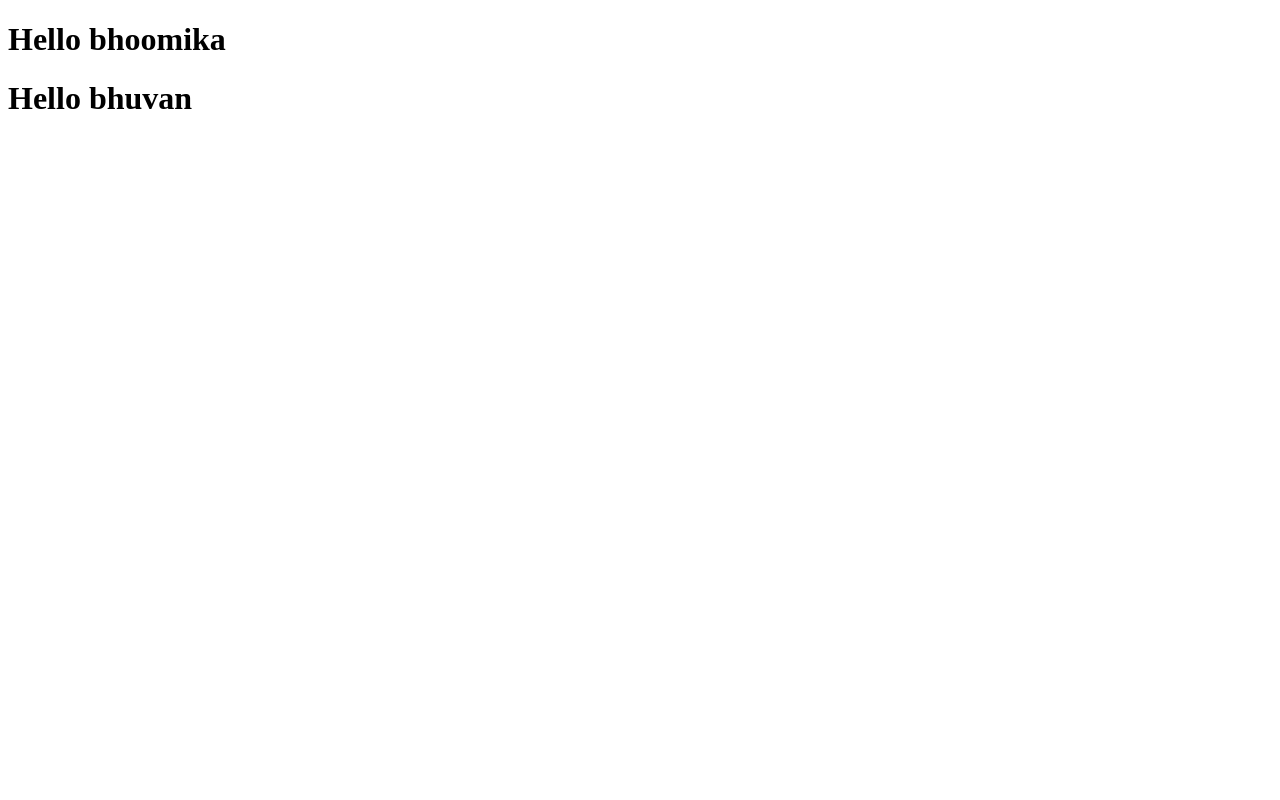
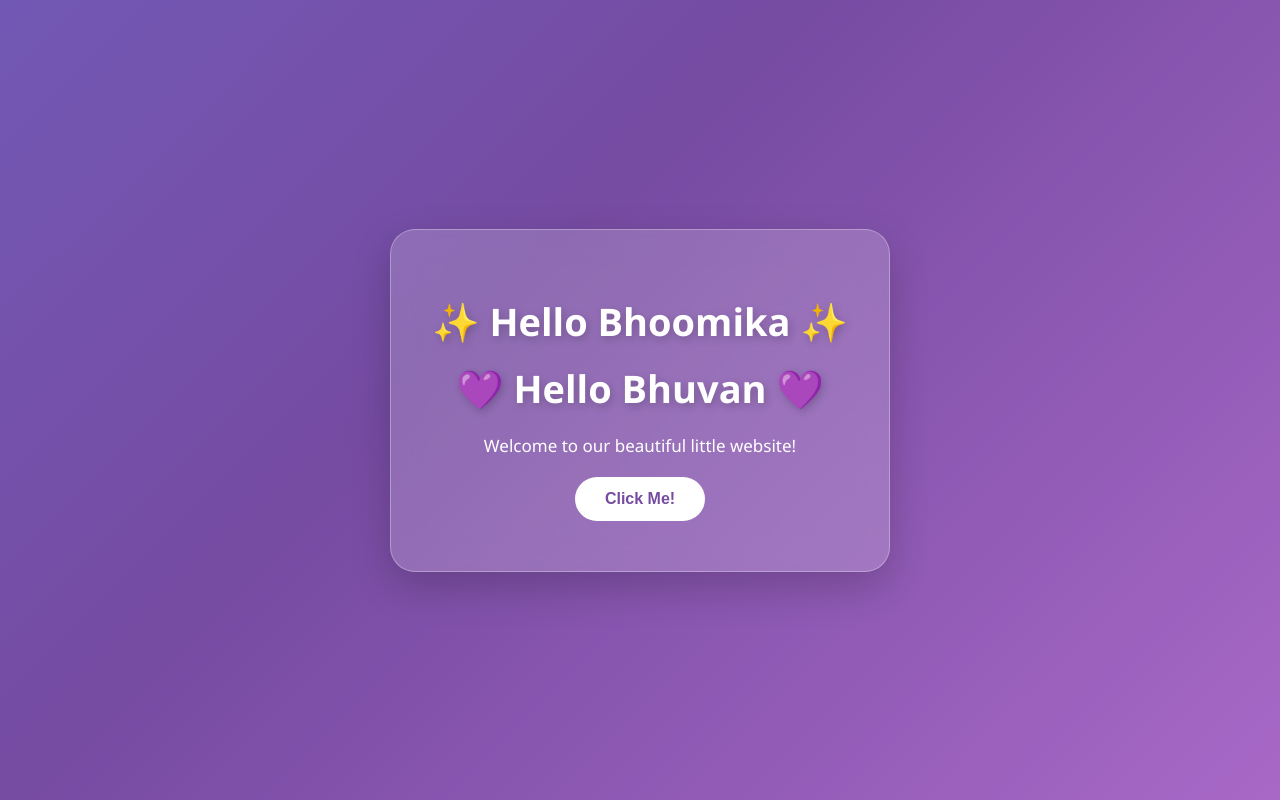
Before and after one commit to bhoomikakr2810-oss/hellobhoomika-, a plain HTML site: page index.html in a window 1280 px wide. Drawn offline with Linux system fonts and the light colour scheme.

Commit message:
Update index.html

```diff
--- a/index.html
+++ b/index.html
@@ -1,15 +1,97 @@
+
 <!DOCTYPE html>
 <html lang="en">
 <head>
     <meta charset="UTF-8">
     <meta name="viewport" content="width=device-width, initial-scale=1.0">
-    <title>Document</title>
+    <title>Bhoomika & Bhuvan</title>
+
+    <style>
+        * {
+            margin: 0;
+            padding: 0;
+            box-sizing: border-box;
+        }
+
+        body {
+            font-family: 'Segoe UI', sans-serif;
+            min-height: 100vh;
+            display: flex;
+            justify-content: center;
+            align-items: center;
+            background: linear-gradient(135deg, #667eea, #764ba2, #f093fb);
+            background-size: 300% 300%;
+            animation: gradient 8s ease infinite;
+        }
+
+        .container {
+            text-align: center;
+            padding: 50px 40px;
+            width: 90%;
+            max-width: 500px;
+            background: rgba(255, 255, 255, 0.18);
+            backdrop-filter: blur(15px);
+            border: 1px solid rgba(255,255,255,0.3);
+            border-radius: 25px;
+            box-shadow: 0 15px 40px rgba(0,0,0,0.2);
+        }
+
+        h1 {
+            color: white;
+            font-size: 38px;
+            margin: 15px 0;
+            text-shadow: 2px 3px 8px rgba(0,0,0,0.2);
+            animation: fadeIn 2s ease;
+        }
+
+        p {
+            color: white;
+            font-size: 17px;
+            margin: 20px 0;
+        }
+
+        button {
+            padding: 13px 30px;
+            border: none;
+            border-radius: 30px;
+            background: white;
+            color: #764ba2;
+            font-size: 16px;
+            font-weight: bold;
+            cursor: pointer;
+            transition: 0.3s;
+        }
+
+        button:hover {
+            transform: scale(1.08);
+            background: #ffe0f0;
+        }
+
+        @keyframes gradient {
+            0% { background-position: 0% 50%; }
+            50% { background-position: 100% 50%; }
+            100% { background-position: 0% 50%; }
+        }
+
+        @keyframes fadeIn {
+            from { opacity: 0; transform: translateY(20px); }
+            to { opacity: 1; transform: translateY(0); }
+        }
+    </style>
 </head>
+
 <body>
-    <h1>
-        Hello bhoomika
-    </h1>
-    <h1> Hello bhuvan</h1>
+
+    <div class="container">
+        <h1>✨ Hello Bhoomika ✨</h1>
+        <h1>💜 Hello Bhuvan 💜</h1>
+
+        <p>Welcome to our beautiful little website!</p>
+
+        <button onclick="alert('Have a wonderful day! 😊')">
+            Click Me!
+        </button>
+    </div>
 
 </body>
 </html>
```
